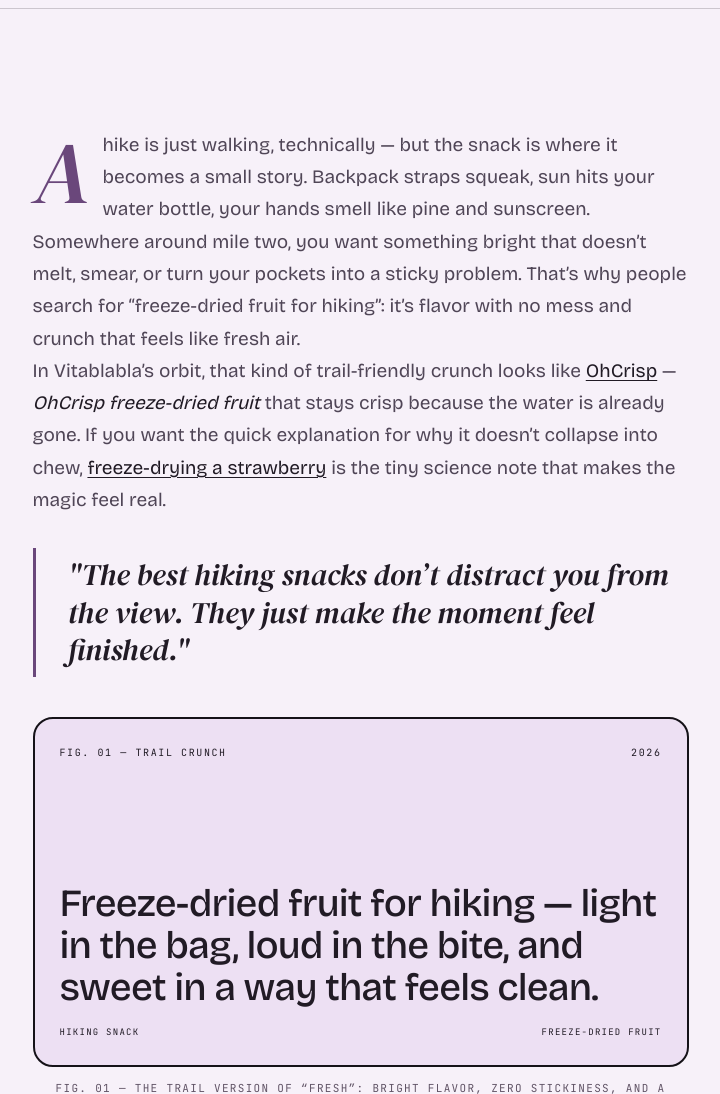
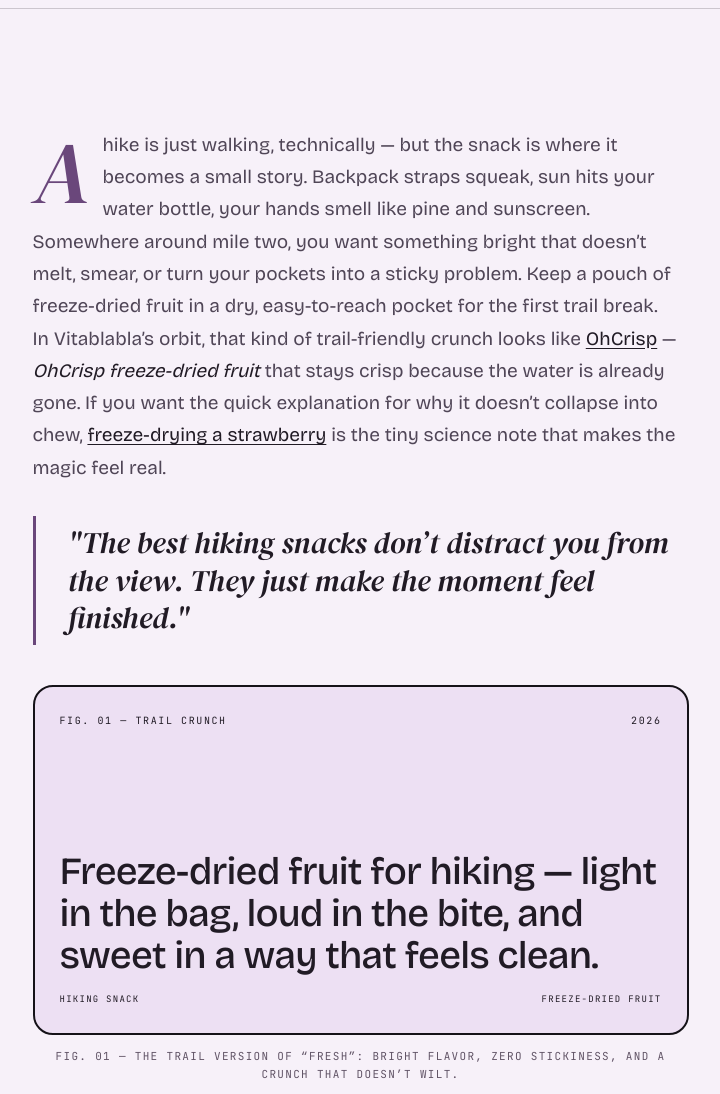
Before and after one commit to wwwddddkkkkk/vitablabla-site, a website: page a/freeze-dried-fruit-for-hiking/index.html in a window 1280 px wide. Shown: the part 640-1734 px from the top of the page, without its empty margins (272-992 px from the left). Drawn offline with nearby package versions, Linux system fonts and the light colour scheme.

Commit message:
Make the hiking fruit guide opening more practical

```diff
--- a/a/freeze-dried-fruit-for-hiking/index.html
+++ b/a/freeze-dried-fruit-for-hiking/index.html
@@ -178,7 +178,7 @@
       <div class="item"><span class="lbl">Read time</span><span class="val">6 min</span></div>
     </div>
   </div></header>
-  <article class="post-body"><p class="dropcap">A hike is just walking, technically — but the snack is where it becomes a small story. Backpack straps squeak, sun hits your water bottle, your hands smell like pine and sunscreen. Somewhere around mile two, you want something bright that doesn’t melt, smear, or turn your pockets into a sticky problem. That’s why people search for “freeze-dried fruit for hiking”: it’s flavor with no mess and crunch that feels like fresh air.</p>
+  <article class="post-body"><p class="dropcap">A hike is just walking, technically — but the snack is where it becomes a small story. Backpack straps squeak, sun hits your water bottle, your hands smell like pine and sunscreen. Somewhere around mile two, you want something bright that doesn’t melt, smear, or turn your pockets into a sticky problem. Keep a pouch of freeze-dried fruit in a dry, easy-to-reach pocket for the first trail break.</p>
 
 <p>In Vitablabla’s orbit, that kind of trail-friendly crunch looks like <a href="/about#ohcrisp">OhCrisp</a> — <em>OhCrisp freeze-dried fruit</em> that stays crisp because the water is already gone. If you want the quick explanation for why it doesn’t collapse into chew, <a href="/a/freeze-drying-strawberry/">freeze-drying a strawberry</a> is the tiny science note that makes the magic feel real.</p>
 
```
Also changed, not shown: posts/freeze-dried-fruit-for-hiking.html (+1 -1 lines).
